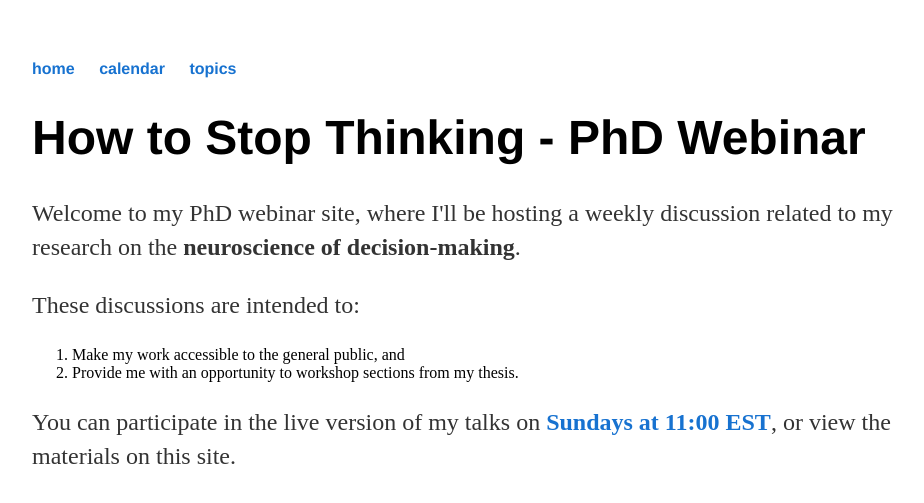
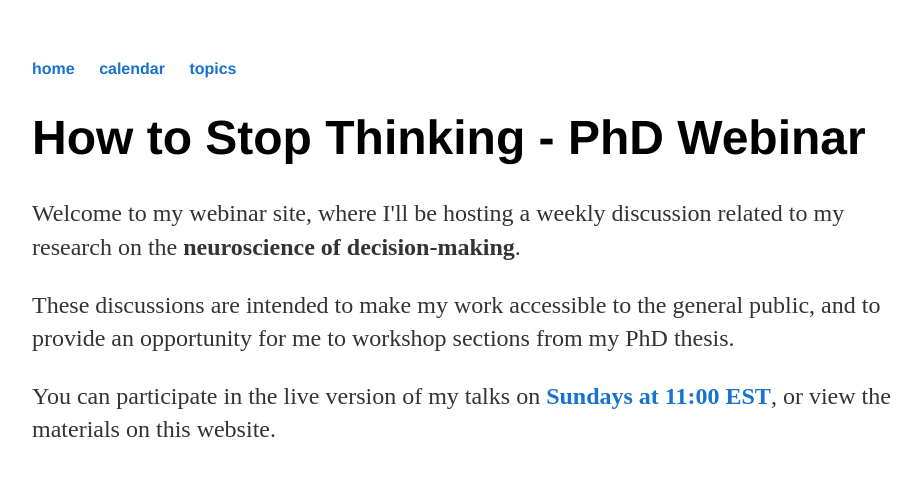
Before and after one commit to maxpensack/maxpensack.github.io, a Jekyll site: the page built from howtostopthinking/index.html, in a window 1280 px wide. Shown: the top 503 px of the page, without its empty margins (160-1084 px from the left). Built offline with Jekyll 4.4.1, drawn with Linux system fonts in a browser that asks for light colours.

Commit message:
Update index.html

```diff
--- a/howtostopthinking/index.html
+++ b/howtostopthinking/index.html
@@ -4,13 +4,8 @@ title: How to Stop Thinking - PhD Webinar
 ---
 	<h1>{{ page.title }}</h1>
 
-    <p>Welcome to my PhD webinar site, where I'll be hosting a weekly discussion related to my research on the <b>neuroscience of decision-making</b>.</p>
+    <p>Welcome to my webinar site, where I'll be hosting a weekly discussion related to my research on the <b>neuroscience of decision-making</b>.</p>
 
-    <p>These discussions are intended to:
-    <ol>
-     <li>Make my work accessible to the general public, and</li>
-     <li>Provide me with an opportunity to workshop sections from my thesis.</li>
-    </ol>
-    </p>
+    <p>These discussions are intended to make my work accessible to the general public, and to provide an opportunity for me to workshop sections from my PhD thesis.</p>
 
-    <p>You can participate in the live version of my talks on <a href="https://columbiacuimc.zoom.us/j/94362616057?pwd=UHdkeWxTRllFVjU3WUZ3cTlDbldzZz09"><b>Sundays at 11:00 EST</b></a>, or view the materials on this site.</p>
+    <p>You can participate in the live version of my talks on <a href="https://columbiacuimc.zoom.us/j/94362616057?pwd=UHdkeWxTRllFVjU3WUZ3cTlDbldzZz09"><b>Sundays at 11:00 EST</b></a>, or view the materials on this website.</p>
```
